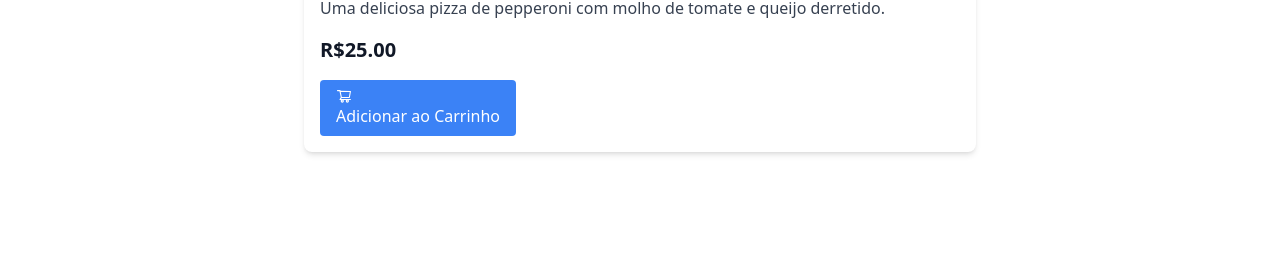
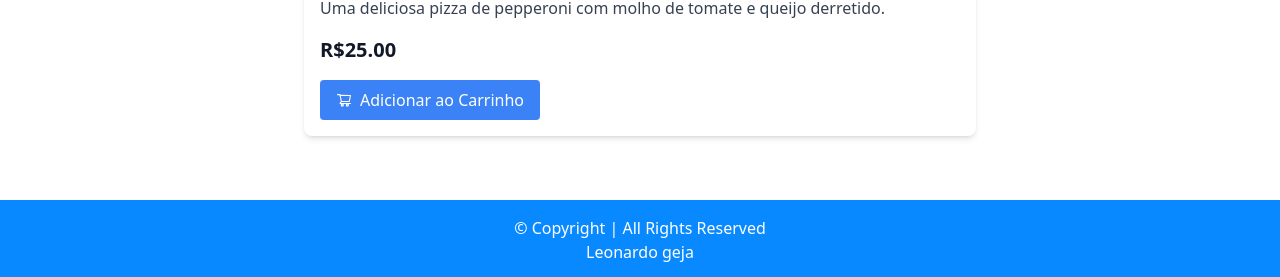
Before and after one commit to nadodev/vitrine-food-redux, a React (Vite) app: page /product/0 in a window 1280 px wide. Shown: the part 701-978 px from the top of the page. Before the commit the page ends 885 px from the top, so only its background shows below. Built offline with nearby package versions, Linux system fonts and the light colour scheme; the HTML template or start-up script is replaced by a standard one.

Commit message:
feat: add footer

```diff
--- a/src/App.tsx
+++ b/src/App.tsx
@@ -7,6 +7,7 @@ import { Toaster } from 'react-hot-toast'
 import { RouterProvider, createBrowserRouter } from 'react-router-dom'
 import { Home } from './pages/Home'
 import { Product } from './pages/Product'
+import { Footer } from './components/Footer'
 
 const App = () => {
   const router = createBrowserRouter([
@@ -25,6 +26,7 @@ const App = () => {
       <Provider store={store}>
         <Navbar/>
         <RouterProvider router={router} />
+        <Footer/>
         <Toaster position='top-right' reverseOrder={false}/>
       </Provider>
     </div>
--- a/src/components/CreateCartItemButton.tsx
+++ b/src/components/CreateCartItemButton.tsx
@@ -26,7 +26,7 @@ const CreateCartItemButton: React.FC<IProduct> = ({ id, img, title, price }) =>
 
   return (
     <button
-      className="mt-4 px-4 py-2 bg-blue-500 text-white rounded hover:bg-blue-600"
+      className="flex items-center gap-2 px-4 py-2 mt-4 text-white bg-blue-500 rounded hover:bg-blue-600"
       onClick={addProductToCart}
     >
       <AiOutlineShoppingCart /> Adicionar ao Carrinho
--- a/src/components/FoodCard.tsx
+++ b/src/components/FoodCard.tsx
@@ -25,7 +25,7 @@ export const FoodCard = ({
           />
         </div>
 
-        <div className="px-8 py-4">
+        <div className="px-4 py-4">
           <p className="text-gray-500 text-[14px] font-medium">{category}</p>
           <h2 className="font-medium">{title}</h2>
 
@@ -42,10 +42,10 @@ export const FoodCard = ({
             <div className="flex gap-2">
               <a
                 href={`/product/${id}`}
-                className="flex items-center gap-2 px-4 py-2 text-white cursor-pointer bg-sky-500 hover:bg-accent"
+                className="flex items-center gap-2 px-4 py-2 mt-4 text-white rounded bg-zinc-500 hover:bg-zinc-600"
               >
                 <IoEye />
-                Ver Produto
+                Ver
               </a>
               {isInCart ? (
                 <RemoveCartItemButton id={id} />
--- /dev/null
+++ b/src/components/Footer.tsx
@@ -0,0 +1,7 @@
+export const Footer = () => {
+    return (
+        <div className="p-4 mt-16 text-center text-white bg-accent">
+            &copy; Copyright | All Rights Reserved <br/> Leonardo geja
+        </div>
+    )
+}
--- a/src/components/RemoveCartItemButton.tsx
+++ b/src/components/RemoveCartItemButton.tsx
@@ -20,7 +20,7 @@ const RemoveCartItemButton: React.FC<Props> = ({ id }) => {
 
   return (
     <button
-      className="mt-4 px-4 py-2 bg-red-500 text-white rounded hover:bg-red-600"
+      className="flex items-center gap-2 px-4 py-2 mt-4 text-white bg-red-500 rounded hover:bg-red-600"
       onClick={removeProductFromCart}
     >
       <AiOutlineShoppingCart /> Remover do Carrinho
```
